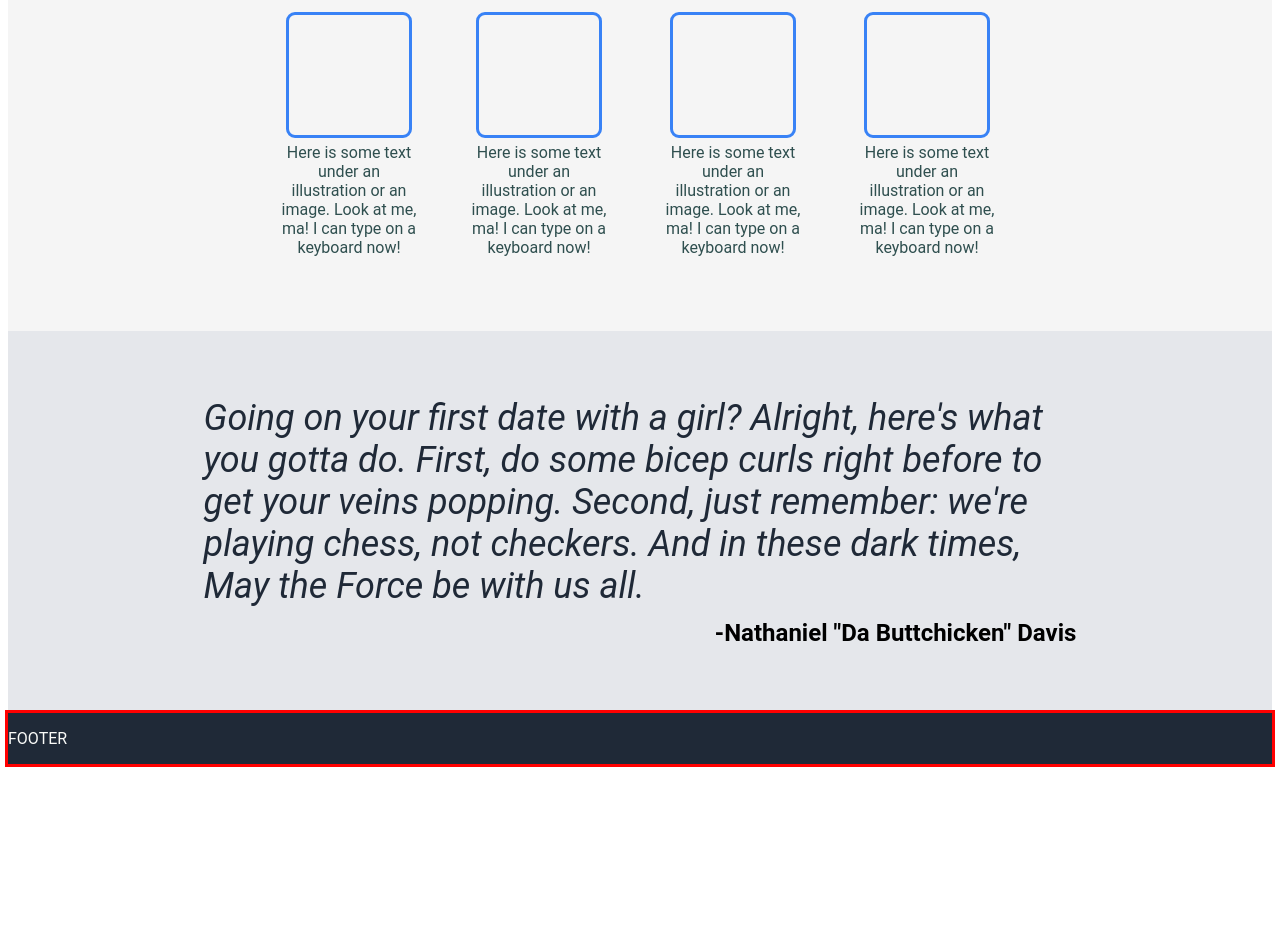
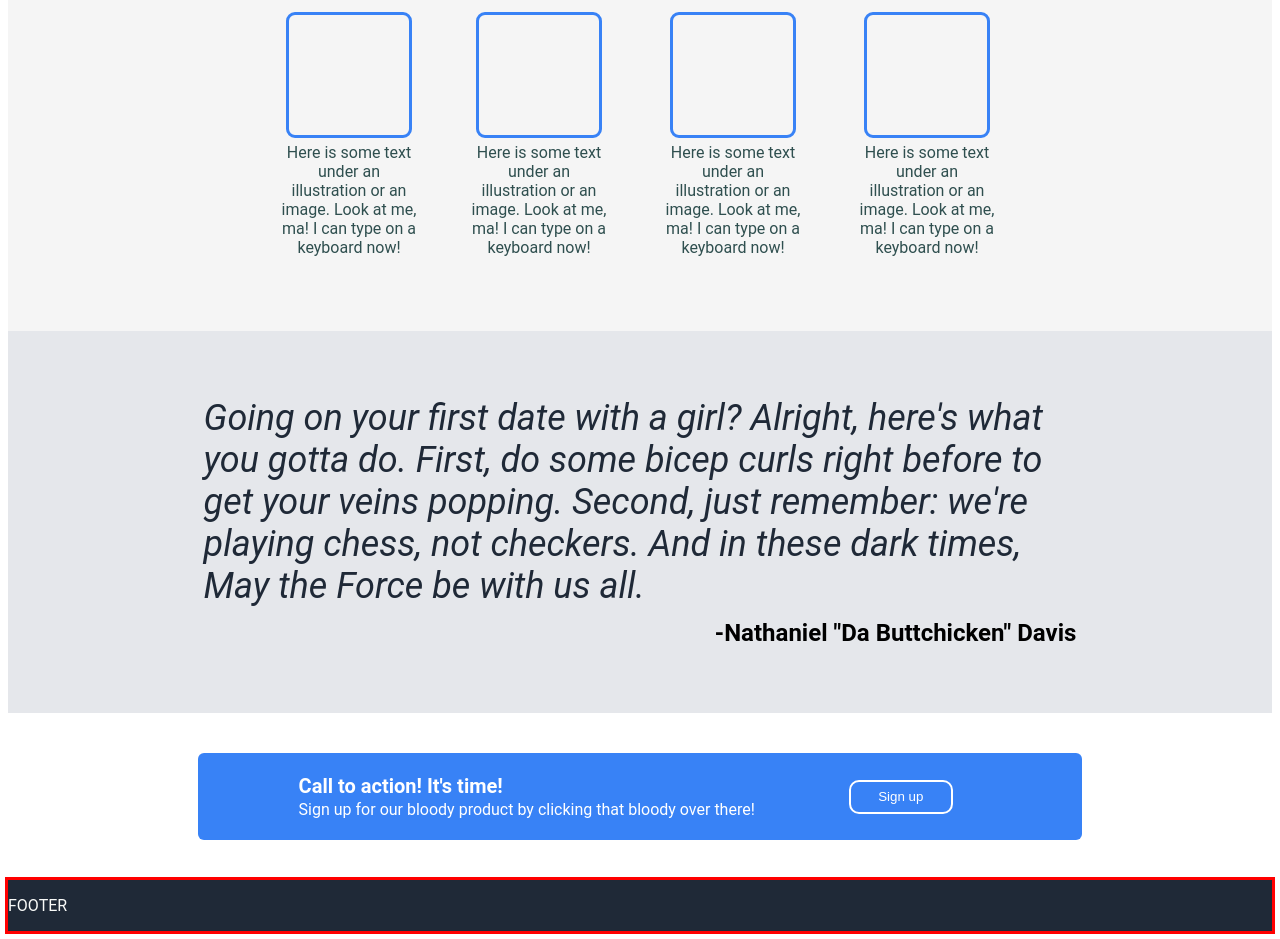
Before and after one commit to cmarco01/odin-landing-page, a plain HTML site: page index.html in a window 1280 px wide. Shown: the part 596-1535 px from the top of the page. Before the commit the page ends 1368 px from the top, so only its background shows below. Drawn offline with Linux system fonts and the light colour scheme.

Commit message:
Update index.html and style.css to include the Action section

```diff
--- a/index.html
+++ b/index.html
@@ -53,66 +53,6 @@
                     <img alt="this is a placeholder for a bloody image">
                 </div>
             </div>
-
-
-            <!--
-            <div>
-                <p>poo</p>
-            </div>
-
-            <div>
-                <p>teste</p>
-            </div>
-
-            <div>
-                <div class="hero-title" id="hero-content">
-                    <p>This website is NOICE!</p>
-                </div>
-
-                <div id="hero-content">
-                    <p>This website has some awesome subtext to go under the awesome
-                        title to go above the awesome button and to the left of the
-                        awesome placeholder image. Swag.
-                    </p>
-                </div>
-
-                <div id="hero-content">
-                    <button>Sign Up</button>
-                </div>
-            </div>
-
-            <div>
-                <div id="hero-content">
-                    <h1>YEAH</h1>
-                </div>
-            </div>
-        -->
-
-
-            <!--
-            <div id="hero-image">
-                <p>more</p>
-            </div>
-
-            <div class="hero-item">
-                <div class="main-text">
-                    <p>This website is awesome</p>
-                </div>
-
-                <div>
-                    <p>This website is so cool, you should consider
-                        subscribing and buying the merch that will exist
-                        starting in the year 2076.
-                    </p>
-                </div>
-
-                <div>
-                    <p>SIGN UP</p>
-                </div>
-            </div>
-        -->
-
-
 
         </div>
 
@@ -179,34 +119,24 @@
             </div>
         </div>
 
-        <!--
 
+        <div class="action-section">
+            <div class="action-container">
+                <div class="action-item">
+                    <div id="action-title">
+                        Call to action! It's time!
+                    </div>
 
-        <div id="info" class="info">
-            <div>
-                <p>INFO</p>
+                    <div id="action-subtext">
+                        Sign up for our bloody product by clicking that bloody over there!
+                    </div>
+                </div>
+
+                <div class="action-item">
+                    <button id="action-button">Sign up</button>
+                </div>
             </div>
         </div>
-
-
-        <div id="quote" class="quote">
-            <div>
-                <p>QUOTE</p>
-            </div>
-        </div>
-
-
-        <div id="sign-up" class="sign-up">
-            <div>
-                <h3>SIGN UP</h3>
-                <div class="call-to-action">
-                    <p>CALL TO ACTION</p>
-                </div>
-            </div>
-
-        </div>
-
-    -->
 
 
         <footer>
--- a/style.css
+++ b/style.css
@@ -68,7 +68,7 @@ body {
     margin-top: 10px;
 }
 
-.hero-button button {
+#action-button, .hero-button button {
     width: 100px;
     height: 30px;
     border-radius: 8px;
@@ -172,27 +172,50 @@ body {
     align-self: end;
 }
 
-
-
-
-.quote div {
-    outline: solid red;
-    flex: 1;
-}
-
 .call-to-action, button {
     background-color: #3882F6;
     color: white;
 }
 
-.sign-up {
+
+.action-section {
+    padding: 40px 15%;
     display: flex;
 }
 
-.sign-up div {
-    outline: solid red;
-    flex: 1;
+.action-container {
+    /* outline: solid blue; */
+    background-color:#3882F6;
+    border-radius: 6px;
+    display: flex;
+    flex: auto;
+    padding: 20px 100px;
+    color: white;
 }
+
+.action-item {
+    /* outline: solid red; */
+    display: flex;
+    flex: auto;
+    flex-direction: column;
+    justify-content: center;
+}
+
+.action-item div {
+    padding: 1px;
+}
+
+#action-title {
+    font-weight: bold;
+    font-size: 20px;
+}
+
+#action-button {
+    align-self: center;
+    outline: 2px solid white;
+    border-style: none;
+}
+
 
 footer {
     display: flex;
```
